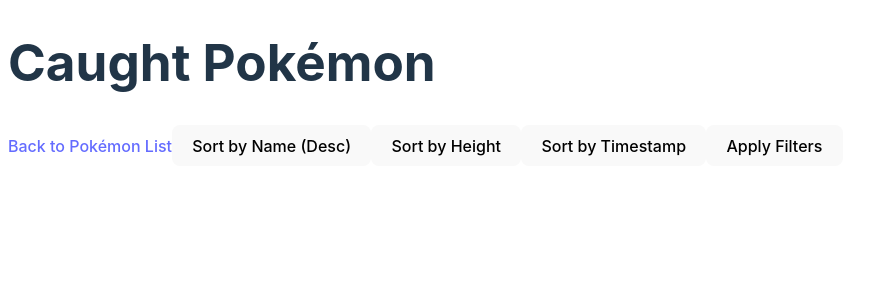
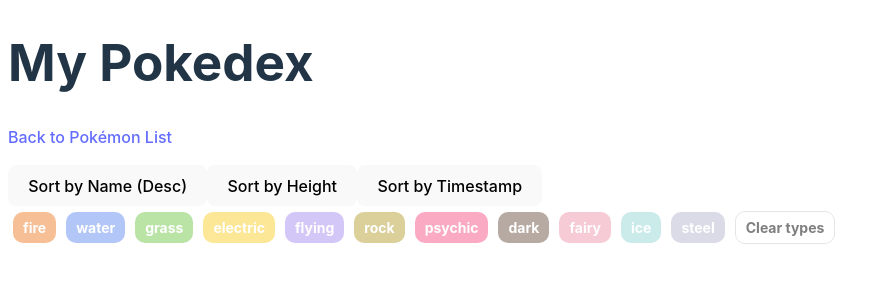
Before and after one commit to vsoaresbruno/pokedex, a React (Vite) app: page /caught in a window 1280 px wide. Shown: the top 300 px of the page, without its empty margins (0-889 px from the left). Built offline with nearby package versions, Linux system fonts and the light colour scheme.

Commit message:
feat: add filter pokemon by types

```diff
--- a/src/components/CaughtPokemons.tsx
+++ b/src/components/CaughtPokemons.tsx
@@ -2,13 +2,13 @@
 import { Link } from 'react-router-dom'
 import { PokemonList } from './PokemonList'
 import { useState } from 'react'
+import { FilterByTypes } from './FilterByTypes'
 
 function CaughtPokemonsPage() {
   const {
     removeSelectedPokemons,
     togglePokemonToRemove,
     pokemonsToRemove,
-    caughtPokemons,
     filteredPokemons,
     setFilter,
     setSort,
@@ -31,20 +31,26 @@
   const handleSortToggle = () => {
     const newDirection = sortDirection === 'asc' ? 'desc' : 'asc'
     setSortDirection(newDirection)
-    setSort('name', newDirection) // Alterna a ordenação por nome
+    setSort('name', newDirection)
   }
 
   return (
     <>
-      <h1>Caught Pokémon</h1>
-      <Link to="/">Back to Pokémon List</Link>
-      <button onClick={handleSortToggle}>
-        Sort by Name ({sortDirection === 'asc' ? 'Desc' : 'Asc'})
-      </button>
-      <button onClick={() => handleSort('height')}>Sort by Height</button>
-      <button onClick={() => handleSort('timestamp')}>Sort by Timestamp</button>
+      <h1>My Pokedex</h1>
+      <p>
+        <Link to="/">Back to Pokémon List</Link>
+      </p>
+      <div>
+        <button onClick={handleSortToggle}>
+          Sort by Name ({sortDirection === 'asc' ? 'Desc' : 'Asc'})
+        </button>
+        <button onClick={() => handleSort('height')}>Sort by Height</button>
+        <button onClick={() => handleSort('timestamp')}>
+          Sort by Timestamp
+        </button>
+      </div>
+      <FilterByTypes setFilter={setFilter} />
 
-      <button onClick={handleFilter}>Apply Filters</button>
       <PokemonList
         pokemonList={filteredPokemons}
         togglePokemonToRemove={togglePokemonToRemove}
--- /dev/null
+++ b/src/components/FilterByTypes.tsx
@@ -0,0 +1,57 @@
+import { POKEMON_TYPES, TYPE_COLORS } from '@/consts/constants'
+import { useEffect, useState } from 'react'
+import '../css/FilterByTypes.css'
+
+interface IFilterByTypes {
+  setFilter: (filter: { types: string[] }) => void
+}
+export const FilterByTypes = ({ setFilter }: IFilterByTypes) => {
+  const [selectedTypes, setSelectedTypes] = useState<string[]>([])
+
+  const handleTypeChange = (type: string) => {
+    setSelectedTypes((prevSelectedTypes) =>
+      prevSelectedTypes.includes(type)
+        ? prevSelectedTypes.filter((t) => t !== type)
+        : [...prevSelectedTypes, type]
+    )
+  }
+
+  const clearFilter = () => {
+    setSelectedTypes([]) // Limpa todas as seleções
+  }
+
+  useEffect(() => {
+    setFilter({ types: selectedTypes })
+  }, [selectedTypes])
+
+  return (
+    <div>
+      {POKEMON_TYPES.map((type) => (
+        <label
+          key={type}
+          className={`type-checkbox ${selectedTypes.includes(type) ? 'selected' : ''}`}
+          style={{ backgroundColor: TYPE_COLORS[type] }}
+        >
+          <input
+            type="checkbox"
+            value={type}
+            checked={selectedTypes.includes(type)}
+            onChange={() => handleTypeChange(type)}
+          />
+          {type}
+        </label>
+      ))}
+      <label
+        className="type-checkbox clear-filter"
+        onClick={clearFilter}
+        style={{
+          border: '1px solid #CCCCCC',
+          color: '#000',
+          cursor: 'pointer',
+        }}
+      >
+        Clear types
+      </label>
+    </div>
+  )
+}
--- a/src/components/PokemonCard.tsx
+++ b/src/components/PokemonCard.tsx
@@ -18,11 +18,25 @@
   const { name, sprites } = pokemon
 
   return (
-    <div key={`${name}`} className="pokemon-item">
+    <div
+      key={`${name}`}
+      className="pokemon-item"
+      style={{
+        position: 'relative',
+        background: '#FFF',
+        borderRadius: '10px',
+        padding: '2em',
+      }}
+      onClick={() => handleSelectPokemon(name)}
+    >
       <img
         src={sprites.front_default}
         alt={name}
-        onClick={() => handleSelectPokemon(name)}
+        style={{
+          position: 'absolute',
+          top: '-50px',
+          left: '2.5em',
+        }}
       />
       <p>{name}</p>
       {handleCatch && handleIsCaught && (
--- a/src/components/PokemonList.tsx
+++ b/src/components/PokemonList.tsx
@@ -31,7 +31,8 @@
           style={{
             display: 'grid',
             gridTemplateColumns: 'repeat(3, minmax(0, 1fr))',
-            gap: '20px',
+            gap: '60px 20px',
+            marginTop: '5em',
           }}
         >
           {pokemonList.map((pokemon, index) => (
--- a/src/components/Pokemons.tsx
+++ b/src/components/Pokemons.tsx
@@ -11,7 +11,7 @@
   return (
     <>
       <h1>Pokémon List</h1>
-      <Link to="/caught">Caught Pokémon</Link>
+      <Link to="/caught">My Pokedex</Link>
       <PokemonList
         pokemonList={pokemonDetails}
         handleIsCaught={handleIsCaught}
--- /dev/null
+++ b/src/consts/constants.ts
@@ -0,0 +1,27 @@
+export const POKEMON_TYPES = [
+  'fire',
+  'water',
+  'grass',
+  'electric',
+  'flying',
+  'rock',
+  'psychic',
+  'dark',
+  'fairy',
+  'ice',
+  'steel',
+]
+
+export const TYPE_COLORS: { [key: string]: string } = {
+  fire: '#F08030',
+  water: '#6890F0',
+  grass: '#78C850',
+  electric: '#F8D030',
+  flying: '#A890F0',
+  rock: '#B8A038',
+  psychic: '#F85888',
+  dark: '#705848',
+  fairy: '#EE99AC',
+  ice: '#98D8D8',
+  steel: '#B8B8D0',
+}
--- /dev/null
+++ b/src/css/FilterByTypes.css
@@ -0,0 +1,22 @@
+.type-checkbox {
+  display: inline-block;
+  padding: 5px 10px;
+  margin: 5px;
+  border-radius: 10px;
+  font-size: 14px;
+  font-weight: bold;
+  cursor: pointer;
+  transition: background-color 0.3s ease;
+  color: white; /* Cor do texto */
+  background-color: none;
+  opacity: 0.5;
+}
+
+.type-checkbox input {
+  display: none; /* Esconde o checkbox padrão */
+}
+
+/* Estilo da tag quando selecionada */
+.type-checkbox.selected {
+  opacity: 1;
+}
```
